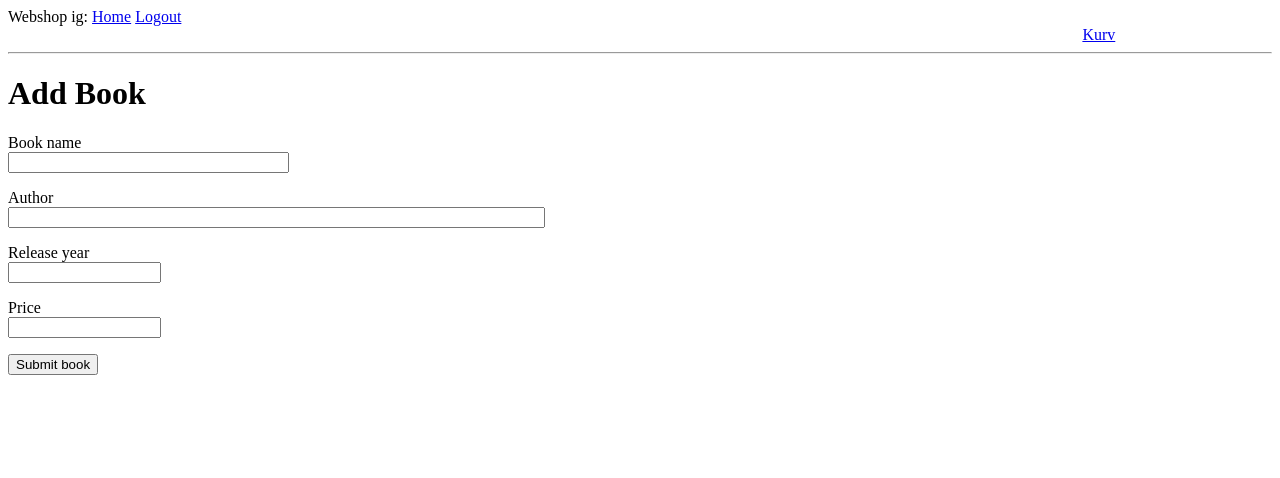
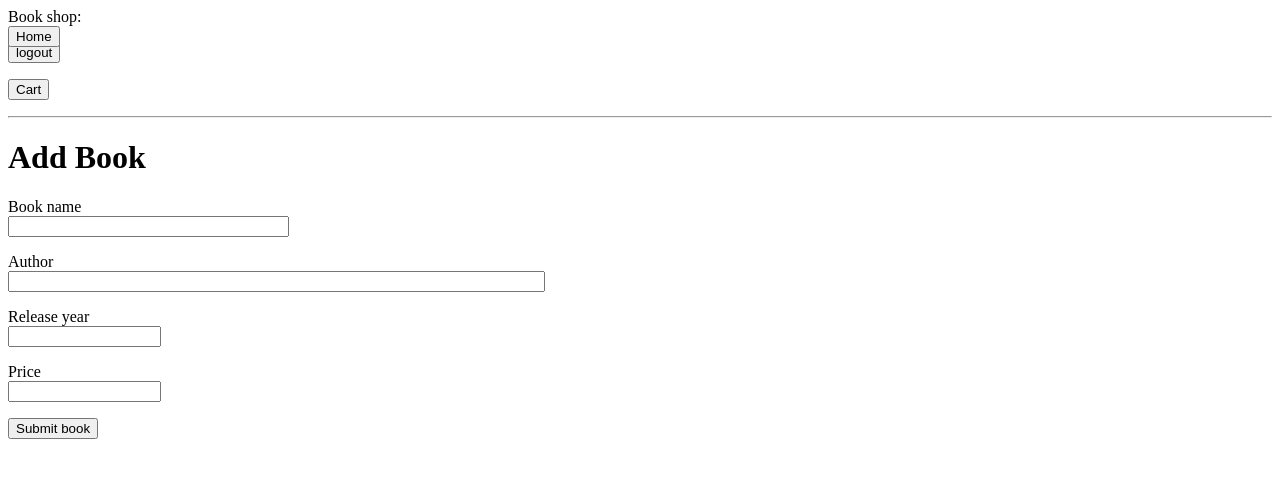
Before and after one commit to unord/FlaskProjekt, a Flask app: page /addbook in a window 1280 px wide. Shown: the top 478 px of the page. Run offline with Flask 3, Linux system fonts and the light colour scheme; the visitor is signed in with stand-in values (Sample User, id 1).

Commit message:
Tilføjet kommentare hvor der mangles

```diff
--- a/app/config.py
+++ b/app/config.py
@@ -1,7 +1,10 @@
 import os
+
 basedir = os.path.abspath(os.path.dirname(__file__))
 
 class Config:
+    #Vores secret key
     SECRET_KEY = os.environ.get('SECRET_KEY') or 'you-will-never-guess'
+    #Link til databasen
     SQLALCHEMY_DATABASE_URI = os.environ.get('DATABASE_URL') or \
         'sqlite:///' + os.path.join(basedir, 'app.db')
--- a/app/forms.py
+++ b/app/forms.py
@@ -6,16 +6,14 @@ from app import db
 from app.models import User
 
 
-
+#Form for at logge ind
 class LoginForm(FlaskForm):
     username = StringField('Username', validators=[DataRequired()])
     password = PasswordField('Password', validators=[DataRequired()])
     remember_me = BooleanField('Remember Me')
     submit = SubmitField('Sign In')
 
-class Items(FlaskForm):
-    buyBtn = SubmitField('Buy')
-
+#Registreringsformen
 class RegistrationForm(FlaskForm):
     username = StringField('Username', validators=[DataRequired()])
     email = StringField('Email', validators=[DataRequired(), Email()])
@@ -24,18 +22,21 @@ class RegistrationForm(FlaskForm):
         'Repeat Password', validators=[DataRequired(), EqualTo('password')])
     submit = SubmitField('Register')
 
+#Tjekker om username er muligt
     def validate_username(self, username):
         user = db.session.scalar(sa.select(User).where(
             User.username == username.data))
         if user is not None:
             raise ValidationError('Please use a different username.')
 
+#Tjekker om email er muligt og den er valid
     def validate_email(self, email):
         user = db.session.scalar(sa.select(User).where(
             User.email == email.data))
         if user is not None:
             raise ValidationError('Please use a different email address.')
 
+#Formen til at tilføje bog
 class AddBookForm(FlaskForm):
     book_name = StringField('Book name', validators=[DataRequired()])
     book_author = StringField('Author', validators=[DataRequired()])
--- a/app/models.py
+++ b/app/models.py
@@ -10,7 +10,7 @@ from flask_login import UserMixin
 from app import login
 from typing import List
 
-
+#Databasen for bruger på hjemmesiden
 class User(UserMixin, db.Model):
     __tablename__ = "User"
 
@@ -23,12 +23,15 @@ class User(UserMixin, db.Model):
     def __repr__(self):
         return '<User {}>'.format(self.username)
 
+#Lavede til at hash password
     def set_password(self, password):
         self.password_hash = generate_password_hash(password)
 
+#Til at tjekke hashed password
     def check_password(self, password):
         return check_password_hash(self.password_hash, password)
 
+#Database for bøger
 class book(db.Model):
     __tablename__ = "book"
 
@@ -43,6 +46,7 @@ class book(db.Model):
     def __repr__(self):
         return f'<Book {self.name}>'
 
+#Kurvens database
 class cart(db.Model):
     id: so.Mapped[int] = so.mapped_column(primary_key=True)
     quantity: so.Mapped[int] = so.mapped_column(sa.Integer, nullable=False)
--- a/app/routes.py
+++ b/app/routes.py
@@ -1,6 +1,6 @@
 from flask import render_template, flash, redirect, url_for, request
 from app import app
-from app.forms import LoginForm, Items, RegistrationForm, AddBookForm
+from app.forms import LoginForm, RegistrationForm, AddBookForm
 from flask_login import current_user, login_user
 import sqlalchemy as sa
 from app import db
@@ -8,38 +8,54 @@ from app.models import User, book, cart
 from flask_login import logout_user, login_required
 from urllib.parse import urlsplit
 
+#Første rute som følger til vores index (shoppen)
 @app.route('/')
 @app.route('/index')
 @login_required
 def index():
-    form = Items()
+    form = LoginForm()
+#gemmer på alt fra database tabellen "book"
     books = book.query.all()
-    return render_template("index.html", title='Home Page', form=form, books=books)
 
+#Hvilket template den skal render og hvilke variabler den skal gemme
+    return render_template("index.html", title='Home Page', books=books, form=form)
+
+#Login ruten
 @app.route('/login', methods=['GET', 'POST'])
+#Login funktionen
 def login():
+#vi tjekker først om personen er logget ind i så fald bliver det sendt til index
     if current_user.is_authenticated:
         return redirect(url_for('index'))
+#Vi bruger "LoginForm" fra forms.py til at få input felter og submit knap
     form = LoginForm()
+#Når man trykker på submit kanppen så ser den om User.username data er det samme som der står i input
     if form.validate_on_submit():
         user = db.session.scalar(
             sa.select(User).where(User.username == form.username.data))
+#hvis man ikke er logget ind sender den en til login skærmen
         if user is None or not user.check_password(form.password.data):
-            flash('Invalid username or password')
             return redirect(url_for('login'))
+#Her bruger den Flask_login til at logge folk ind med variablen user som den gemte før og ser om de vil huskes til en anden gang
         login_user(user, remember=form.remember_me.data)
         next_page = request.args.get('next')
+#Den skrifter til index ruten efter man er logget ind
         if not next_page or urlsplit(next_page).netloc != '':
             next_page = url_for('index')
         return redirect(next_page)
 
     return render_template('login.html', title='Sign In', form=form)
 
+#Registrerings ruten
 @app.route('/register', methods=['GET', 'POST'])
 def register():
+#her der tjekker den om man er logget ind, hvis man er logget ind bliver man sendt til index i stedet
     if current_user.is_authenticated:
         return redirect(url_for('index'))
+#vi bruger registationform fra forms.py
     form = RegistrationForm()
+
+#når submit knappen bliver trykket sender den username input, email input og password og sender de ind til database tabellen User og commit til databasen
     if form.validate_on_submit():
         user = User(username=form.username.data, email=form.email.data)
         user.set_password(form.password.data)
@@ -54,39 +70,58 @@ def logout():
     logout_user()
     return redirect(url_for('index'))
 
+#kurv ruten
 @app.route('/kurv', methods=['GET', 'POST'])
+@login_required
 def kurv():
+#Vi definere variablen cart_items til den bestemte persons
     cart_items = cart.query.filter_by(user_id=current_user.id).all()
     return render_template('kurv.html', title='Kurv', cart_items=cart_items)
 
+#Ruten til at tilføje til en kurv med metoderne GET POST som tager fra og sender til serveren
 @app.route('/tiloej/kurv/<int:book_id>', methods=['GET', 'POST'])
 def tilføj_til_kurv(book_id):
+#Her finder vi en bog fra databasen og hvis dne ikke kan findes så retunere den en 404 fejl i stedet
     product = book.query.get_or_404(book_id)
+#Her henter dne fra html filen de informationer som quantity skal bruge
     quantity = int(request.form.get('quantity', 1))
 
+#Her leder den i databasen efter brugerens id og bogens id, her bruges first til at få det første resultat eller intet resultat
     cart_item = cart.query.filter_by(user_id=current_user.id, book_id=product.id).first()
+
+#Hvis dette allerede findes i databasen så sætter den oven i den eksisterende quantity
     if cart_item:
         cart_item.quantity += quantity
     else:
+#Hvis dette ikke allerede eksistere sættere den infornmationen ind i databasen
         cart_item = cart(user_id=current_user.id, quantity=quantity, book_id=product.id)
         db.session.add(cart_item)
     db.session.commit()
 
-    return redirect(url_for("kurv"))
+    return redirect(url_for("index"))
 
+#Url til at fjerne fra kurven med metoden POST som sender data til serveren
 @app.route('/fjern/kurv/<int:cart_item_id>', methods=['POST'])
 def fjern_fra_kurv(cart_item_id):
+#den tjekker om den eksistere produkterne er i cart databasen
     cart_item = cart.query.get_or_404(cart_item_id)
+
+#Hvis id'et i cart databasen ikke er det samme som brugerens id så brugeren kun kan ændre sin egen kurv
     if cart_item.user_id != current_user.id:
         return redirect(url_for('kurv'))
 
+#den fjerner fra cart databasen
     db.session.delete(cart_item)
     db.session.commit()
     return redirect(url_for("kurv"))
 
+#Rute til at tilføje bøger ind i bog databasen
 @app.route('/addbook', methods=['GET', 'POST'])
+@login_required
 def addbook():
+#Bruger form for addbook
     form = AddBookForm()
+#Når man trykker submit sendes alle informationerne ind i bog databasen
     if form.validate_on_submit():
         Book = book(name=form.book_name.data, author=form.book_author.data, release_year=form.book_release.data, pris=form.book_pris.data)
         db.session.add(Book)
--- a/app/templates/base.html
+++ b/app/templates/base.html
@@ -9,14 +9,22 @@
     </head>
     <body>
         <div>
-            Webshop ig:
-            <a href="{{ url_for('index') }}">Home</a>
+            Book shop:
+            <form action="{{ url_for('index') }}" method="get">
+            <button style="position: absolute; left: auto;">Home</button>
+        </form>
             {% if current_user.is_anonymous %}
-            <a href="{{ url_for('login') }}">Login</a>
+            <form action="{{ url_for('login') }}" method="get">
+                <button style="position: fixed;float: right;">Login</button>
+            </form>
             {% else %}
-            <a href="{{ url_for('logout') }}">Logout</a>
+            <form action="{{ url_for('logout') }}" method="get">
+                <button>logout</button>
+            </form>
             {% endif %}
-            <a href="{{ url_for('kurv') }}"; style="padding-left: 85%;">Kurv</a>
+            <form action="{{ url_for('kurv') }}" method="get">
+                <button>Cart</button>
+            </form>
         </div>
         <hr>
         {% with messages = get_flashed_messages() %}
```
Also changed, not shown: app/app.db.
